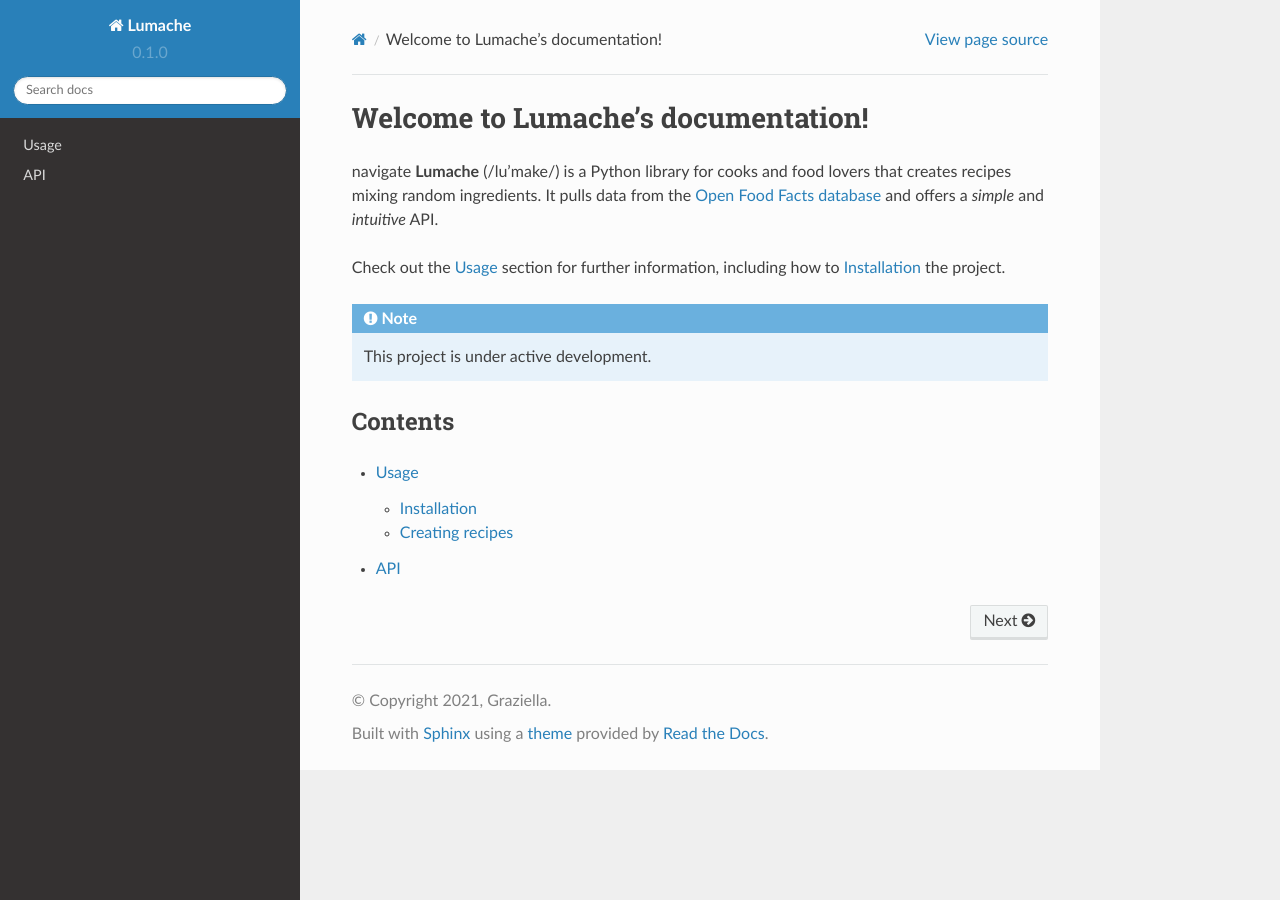
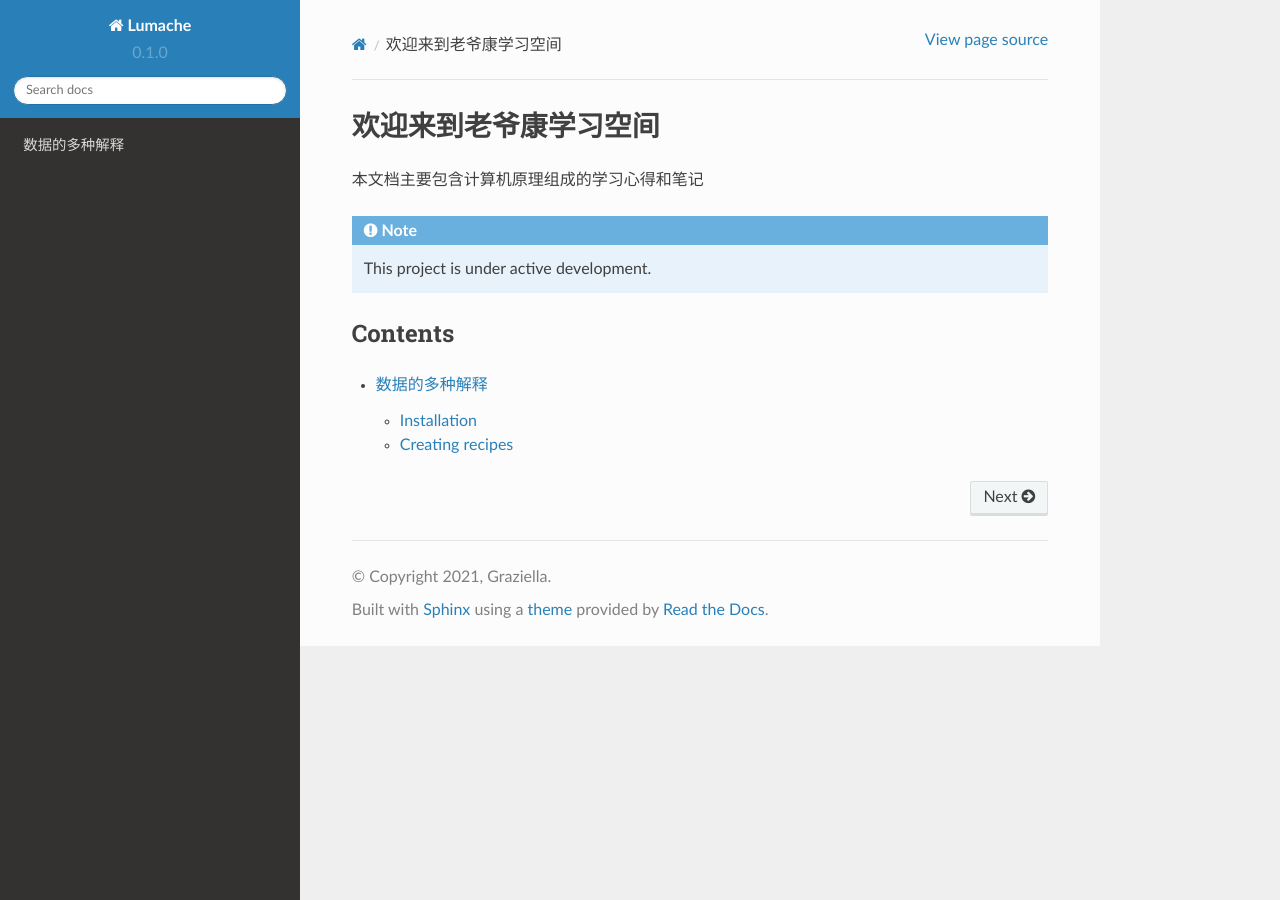
Before and after one commit to guoweikang/Notes, a Sphinx documentation site: the page built from docs/source/index.rst, in a window 1280 px wide. Built offline with Sphinx 7.4.7 and the Read the Docs theme 2.0.0, drawn with Linux system fonts in a browser that asks for light colours.

Commit message:
create a new index

```diff
--- a/docs/source/index.rst
+++ b/docs/source/index.rst
@@ -1,13 +1,7 @@
-Welcome to Lumache's documentation!
+欢迎来到老爷康学习空间
 ===================================
-navigate
-**Lumache** (/lu'make/) is a Python library for cooks and food lovers
-that creates recipes mixing random ingredients.
-It pulls data from the `Open Food Facts database <https://world.openfoodfacts.org/>`_
-and offers a *simple* and *intuitive* API.
+本文档主要包含计算机原理组成的学习心得和笔记
 
-Check out the :doc:`usage` section for further information, including
-how to :ref:`installation` the project.
 
 .. note::
 
@@ -18,5 +12,4 @@
 
 .. toctree::
 
-   usage
-   api
+   数据的解释
--- a/docs/source/usage.rst
+++ b/docs/source/数据的解释.rst
@@ -1,4 +1,4 @@
-Usage
+数据的多种解释
 =====
 
 .. _installation:
```
